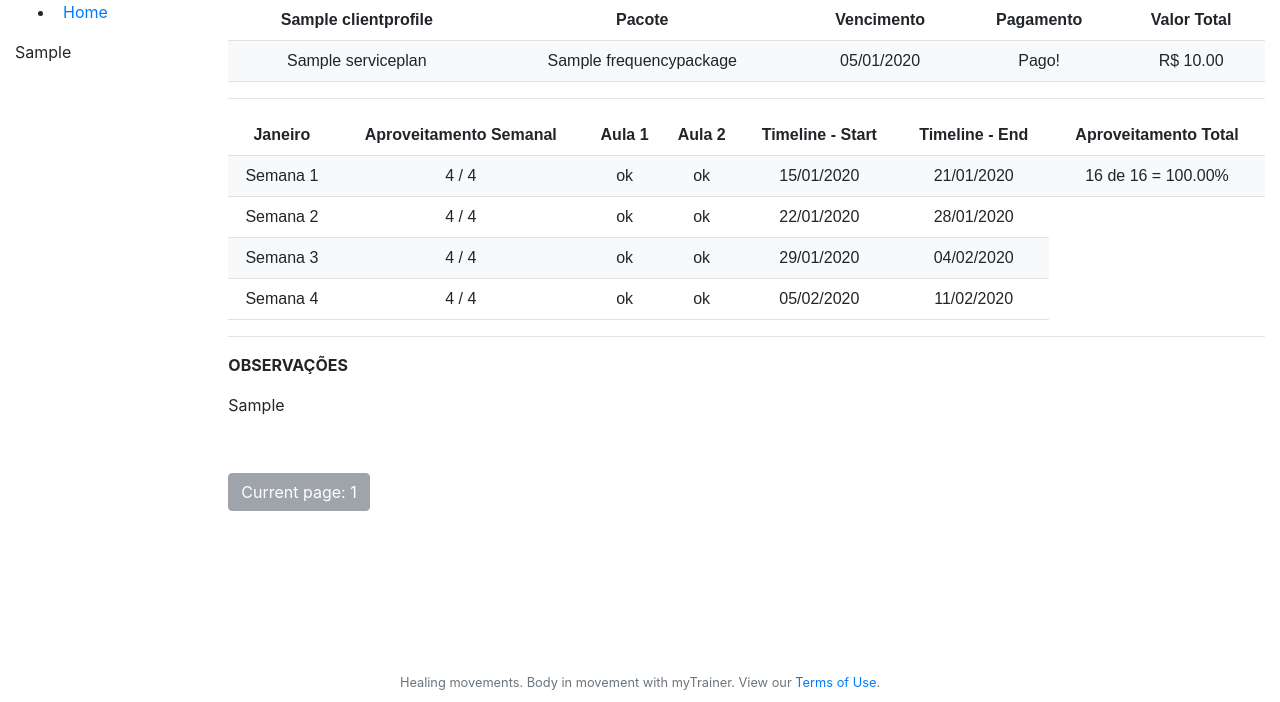
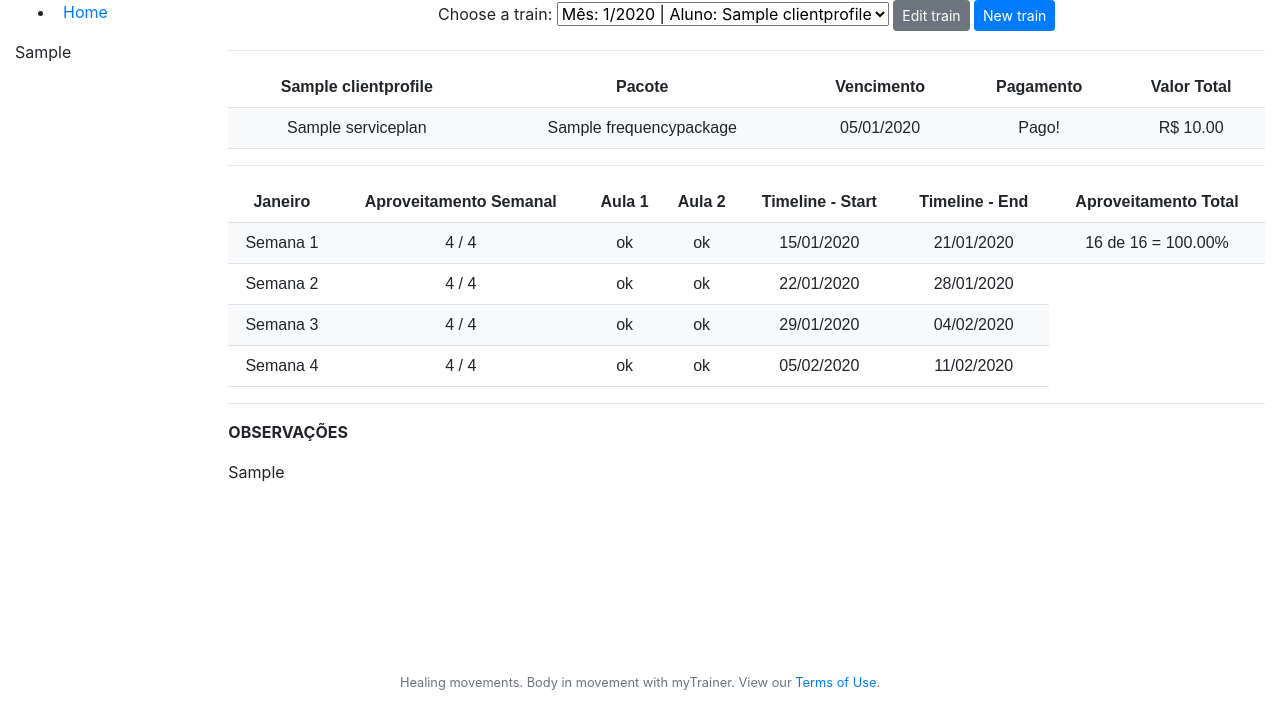
Before and after one commit to BrunoDVolpe/mytrainer, a Django app: page /trainer/client/1/1/ in a window 1280 px wide. Shown: the part 98-800 px from the top of the page. Run offline with Django 4.2, Linux system fonts and the light colour scheme; a user stored in the database is signed in; tables that the repository leaves empty hold one stand-in row (values such as "Sample post").

Commit message:
Changed cl-train. Added cl-detail & tr-update
- Remove Paginator from client train's page
- Changed client-detail to client-train
- Changed the client-train to use no Paginator
- Added the new client-detail showing trains options
- Personal trainer access validation to client's data
- Observations and payment option into train's update form
- Added client's train update

```diff
--- a/templates/client_detail.html
+++ b/templates/client_detail.html
@@ -3,129 +3,28 @@
 {% block title %}Cliente{% endblock %}
 
 {% block content %}
-    {% for obj in page_obj %}
     <table>
         <tr>
             <th>{{ queryset.name }}</th>
             <th>Pacote</th>
-            <th>Vencimento</th>
-            <th>Pagamento</th>
-            <th>Valor Total</th>
+            <th>Vencimento dia</th>
+            <th>Mensalidade</th>
         </tr>
         <tr>
             <td>{{ queryset.plan.service }}</td>
             <td>{{ queryset.plan.package }}</td>
-            <td>{{ queryset.payment_date|stringformat:"02d" }}/{{ obj.begins_at.initial|date:"m/Y" }}</td>
-            <td>{% if obj.payment_status %}Pago!{% else %}Em aberto{%endif%}</td>
+            <td>{{ queryset.payment_date|stringformat:"02d" }}</td>
             <td>R$ {{ queryset.plan.price }}</td>
         </tr>
     </table>
 
     <hr>
 
-    <table>
-        <tr>
-            <th>{{ obj.begins_at.get_month }}</th>
-            <th>Aproveitamento Semanal</th>
-            <th>Aula 1</th>
-            <th>Aula 2</th>
-            {% if queryset.plan.package.month_frequency >= 12 %}
-            <th>Aula 3</th>
-            {% endif %}
-            {% if queryset.plan.package.month_frequency >= 16 %}
-            <th>Aula 4</th>
-            {% endif %}
-            <th>Timeline - Start</th>
-            <th>Timeline - End</th>
-            <th>Aproveitamento Total</th>
-        </tr>
-        <tr>
-            <td>Semana 1</td>
-            <td>{{ obj.get_week_efficiency.week_1 }}</td>
-            <td>{{ obj.class1_status }}</td>
-            <td>{{ obj.class2_status }}</td>
-            {% if queryset.plan.package.month_frequency >= 12 %}
-            <th>{{ obj.class3_status }}</th>
-            {% endif %}
-            {% if queryset.plan.package.month_frequency >= 16 %}
-            <th>{{ obj.class4_status }}</th>
-            {% endif %}
-            <td>{{ obj.begins_at.get_weeks.week_1_start }}</td>
-            <td>{{ obj.begins_at.get_weeks.week_1_end }}</td>
-            <td>{{ obj.get_month_efficiency }}</td>
-        </tr>
-        <tr>
-            <td>Semana 2</td>
-            <td>{{ obj.get_week_efficiency.week_2 }}</td>
-            <td>{{ obj.class5_status }}</td>
-            <td>{{ obj.class6_status }}</td>
-            {% if queryset.plan.package.month_frequency >= 12 %}
-            <th>{{ obj.class7_status }}</th>
-            {% endif %}
-            {% if queryset.plan.package.month_frequency >= 16 %}
-            <th>{{ obj.class8_status }}</th>
-            {% endif %}
-            <td>{{ obj.begins_at.get_weeks.week_2_start }}</td>
-            <td>{{ obj.begins_at.get_weeks.week_2_end }}</td>
-        </tr>
-        <tr>
-            <td>Semana 3</td>
-            <td>{{ obj.get_week_efficiency.week_3 }}</td>
-            <td>{{ obj.class9_status }}</td>
-            <td>{{ obj.class10_status }}</td>
-            {% if queryset.plan.package.month_frequency >= 12 %}
-            <th>{{ obj.class11_status }}</th>
-            {% endif %}
-            {% if queryset.plan.package.month_frequency >= 16 %}
-            <th>{{ obj.class12_status }}</th>
-            {% endif %}
-            <td>{{ obj.begins_at.get_weeks.week_3_start }}</td>
-            <td>{{ obj.begins_at.get_weeks.week_3_end }}</td>
-        </tr>
-        <tr>
-            <td>Semana 4</td>
-            <td>{{ obj.get_week_efficiency.week_4 }}</td>
-            <td>{{ obj.class13_status }}</td>
-            <td>{{ obj.class14_status }}</td>
-            {% if queryset.plan.package.month_frequency >= 12 %}
-            <th>{{ obj.class15_status }}</th>
-            {% endif %}
-            {% if queryset.plan.package.month_frequency >= 16 %}
-            <th>{{ obj.class16_status }}</th>
-            {% endif %}
-            <td>{{ obj.begins_at.get_weeks.week_4_start }}</td>
-            <td>{{ obj.begins_at.get_weeks.week_4_end }}</td>
-        </tr>
-    </table>
-    <hr>
-    <div class="height-train-observations">
-        <p class="text-left"><b>OBSERVAÇÕES</b></p>
-        <p class="text-left">{{ obj.observations }}</p>
-    </div>
-    {% endfor %}
-
-    <!-- Pagination -->
-    <div class="btn-toolbar pagination" role="toolbar" aria-label="Toolbar with button groups">
-        <span class="step-links">
-            {% if page_obj.has_previous %}
-            <div class="btn-group" role="group" aria-label="First group">
-                <a href="?train=1" class="btn btn-secondary" role="button">&laquo; first</a>
-                <a href="?train={{ page_obj.previous_page_number }}" class="btn btn-secondary" role="button">previous</a>
-            </div>
-            {% endif %}
-
-            <div class="btn-group" role="group" aria-label="Second group">
-                <span class="current">
-                    <a href="" class="btn btn-secondary disabled" role="button">Current page: {{ page_obj.number }}</a>
-                </span>
-            </div>
-
-            {% if page_obj.has_next %}
-            <div class="btn-group" role="group" aria-label="Third group">
-                <a href="?train={{ page_obj.next_page_number }}" class="btn btn-secondary" role="button">next</a>
-                <a href="?train={{ page_obj.paginator.num_pages }}" class="btn btn-secondary" role="button">last &raquo;</a>
-            </div>
-            {% endif %}
-        </span>
-    </div>
+    <label for="train-select">Choose a train:</label>
+    <select name="train" id="train-select" onchange='if(this.value != 0) { window.location = $(this).val(); }'>
+        <option value="" selected disabled>--Please choose a train--</option>
+        {% for train in trains %}
+        <option value="{{ train.get_absolute_url }}">{{ train }}</option>
+        {% endfor %}
+    </select>
 {% endblock %}
--- /dev/null
+++ b/templates/client_train.html
@@ -0,0 +1,121 @@
+{% extends 'layout.html' %}
+
+{% block title %}Cliente{% endblock %}
+
+{% block content %}
+        <span>
+            <label for="train-select">Choose a train:</label>
+            <select name="train" id="train-select" onchange='if(this.value != 0 && this.value != "{{ obj.get_absolute_url }}") { window.location = $(this).val(); }'>
+                <option value="{{ obj.get_absolute_url }}" selected disabled>{{ obj }}</option>
+                {% for train in trains %}
+                    {% if train != obj %}
+                        <option value="{{ train.get_absolute_url }}">{{ train }}</option>
+                    {% endif %}
+                {% endfor %}
+            </select>
+            <a href="update" class="btn btn-secondary btn-sm" role="button">Edit train</a>
+            <a href="" class="btn btn-primary btn-sm" role="button">New train</a>
+        </span>
+
+    <hr>
+
+    <table>
+        <tr>
+            <th>{{ queryset.name }}</th>
+            <th>Pacote</th>
+            <th>Vencimento</th>
+            <th>Pagamento</th>
+            <th>Valor Total</th>
+        </tr>
+        <tr>
+            <td>{{ queryset.plan.service }}</td>
+            <td>{{ queryset.plan.package }}</td>
+            <td>{{ queryset.payment_date|stringformat:"02d" }}/{{ obj.begins_at.initial|date:"m/Y" }}</td>
+            <td>{% if obj.payment_status %}Pago!{% else %}Em aberto{%endif%}</td>
+            <td>R$ {{ queryset.plan.price }}</td>
+        </tr>
+    </table>
+
+    <hr>
+
+    <table>
+        <tr>
+            <th>{{ obj.begins_at.get_month }}</th>
+            <th>Aproveitamento Semanal</th>
+            <th>Aula 1</th>
+            <th>Aula 2</th>
+            {% if queryset.plan.package.month_frequency >= 12 %}
+            <th>Aula 3</th>
+            {% endif %}
+            {% if queryset.plan.package.month_frequency >= 16 %}
+            <th>Aula 4</th>
+            {% endif %}
+            <th>Timeline - Start</th>
+            <th>Timeline - End</th>
+            <th>Aproveitamento Total</th>
+        </tr>
+        <tr>
+            <td>Semana 1</td>
+            <td>{{ obj.get_week_efficiency.week_1 }}</td>
+            <td>{{ obj.class1_status }}</td>
+            <td>{{ obj.class2_status }}</td>
+            {% if queryset.plan.package.month_frequency >= 12 %}
+            <th>{{ obj.class3_status }}</th>
+            {% endif %}
+            {% if queryset.plan.package.month_frequency >= 16 %}
+            <th>{{ obj.class4_status }}</th>
+            {% endif %}
+            <td>{{ obj.begins_at.get_weeks.week_1_start }}</td>
+            <td>{{ obj.begins_at.get_weeks.week_1_end }}</td>
+            <td>{{ obj.get_month_efficiency }}</td>
+        </tr>
+        <tr>
+            <td>Semana 2</td>
+            <td>{{ obj.get_week_efficiency.week_2 }}</td>
+            <td>{{ obj.class5_status }}</td>
+            <td>{{ obj.class6_status }}</td>
+            {% if queryset.plan.package.month_frequency >= 12 %}
+            <th>{{ obj.class7_status }}</th>
+            {% endif %}
+            {% if queryset.plan.package.month_frequency >= 16 %}
+            <th>{{ obj.class8_status }}</th>
+            {% endif %}
+            <td>{{ obj.begins_at.get_weeks.week_2_start }}</td>
+            <td>{{ obj.begins_at.get_weeks.week_2_end }}</td>
+        </tr>
+        <tr>
+            <td>Semana 3</td>
+            <td>{{ obj.get_week_efficiency.week_3 }}</td>
+            <td>{{ obj.class9_status }}</td>
+            <td>{{ obj.class10_status }}</td>
+            {% if queryset.plan.package.month_frequency >= 12 %}
+            <th>{{ obj.class11_status }}</th>
+            {% endif %}
+            {% if queryset.plan.package.month_frequency >= 16 %}
+            <th>{{ obj.class12_status }}</th>
+            {% endif %}
+            <td>{{ obj.begins_at.get_weeks.week_3_start }}</td>
+            <td>{{ obj.begins_at.get_weeks.week_3_end }}</td>
+        </tr>
+        <tr>
+            <td>Semana 4</td>
+            <td>{{ obj.get_week_efficiency.week_4 }}</td>
+            <td>{{ obj.class13_status }}</td>
+            <td>{{ obj.class14_status }}</td>
+            {% if queryset.plan.package.month_frequency >= 12 %}
+            <th>{{ obj.class15_status }}</th>
+            {% endif %}
+            {% if queryset.plan.package.month_frequency >= 16 %}
+            <th>{{ obj.class16_status }}</th>
+            {% endif %}
+            <td>{{ obj.begins_at.get_weeks.week_4_start }}</td>
+            <td>{{ obj.begins_at.get_weeks.week_4_end }}</td>
+        </tr>
+    </table>
+    <hr>
+    <div class="train-observations">
+        <p class="text-left"><b>OBSERVAÇÕES</b></p>
+        <p class="text-left">{{ obj.observations }}</p>
+    </div>
+
+{% endblock %}
--- a/trainer/static/css/styles.css
+++ b/trainer/static/css/styles.css
@@ -132,7 +132,10 @@ small {
     padding-top: 20px;
 }
 
-.height-train-observations {
-    height: 100px;
-    max-height: 100px;
+.train-observations {
+    height: auto;
 }
+
+.train-observations textarea {
+    width: 100%;
+}
--- a/trainer/urls.py
+++ b/trainer/urls.py
@@ -3,8 +3,9 @@ from trainer import views
 
 urlpatterns = [
     path('clients/', views.clientsList, name='clients-list'),
-    path('client/<int:id>/', views.clientDetail, name='client-detail'),
-    path('client/<int:id>/<int:pk_train>/', views.clientDetail, name='client-detail'),
-    path('client/<int:id>/<int:pk_train>/update/', views.clientTrainUpdate, name='client-train-update'),
+    path('client/<int:client_id>/', views.clientDetail, name='client-detail'),
+    path('client/<int:client_id>/<int:pk_train>/', views.clientTrain, name='client-train'),
+    #path('client/<int:client_id>/create/', views.clientTrainCreate, name='client-train-create'),
+    path('client/<int:client_id>/<int:pk_train>/update/', views.clientTrainUpdate, name='client-train-update'),
     path('clients/create', views.clientCreate, name='client-create'),
 ]
--- a/trainer/views.py
+++ b/trainer/views.py
@@ -1,9 +1,11 @@
 from django.shortcuts import render, get_object_or_404, redirect
 from django.core.paginator import Paginator
+from django.core.exceptions import PermissionDenied
 from .models import ClientProfile, TrainingInstance, TrainerProfile
 from .forms import TrainingInstanceUpdateForm, ClientProfileForm
 from django.contrib.auth.decorators import login_required, permission_required
 from django.contrib.auth.models import User
+from django.urls import reverse
 
 # Create your views here.
 @permission_required('trainer.personal_trainer')
@@ -15,33 +17,57 @@ def clientsList(request, *args, **kwargs):
     }
     return render(request, 'clients_list.html', context)
 
+
 @login_required
-def clientDetail(request, id=id, pk_train=None, *args, **kwargs):
-    queryset = get_object_or_404(ClientProfile, id=id)
-    objs = TrainingInstance.objects.filter(client_id=id).order_by('-begins_at')
-    # Pagination
-    paginator = Paginator(objs, 1)
-    page_number = request.GET.get("train", objs.count())
-    page_obj = paginator.get_page(page_number)
+def clientDetail(request, client_id):
+    queryset = get_object_or_404(ClientProfile, id=client_id)
+    objs = TrainingInstance.objects.filter(client_id=client_id).order_by('-begins_at')
+
+    # Validating access to client's info
+    if get_object_or_404(TrainerProfile, user=request.user) != queryset.personal_trainer:
+        raise PermissionDenied()
 
     context = {
         'queryset': queryset,
-        'page_obj': page_obj
+        'trains': objs,
     }
     return render(request, 'client_detail.html',context)
 
+
+@login_required
+def clientTrain(request, client_id, pk_train, *args, **kwargs):
+    queryset = get_object_or_404(ClientProfile, id=client_id)
+    # Validating access to client's info
+    if get_object_or_404(TrainerProfile, user=request.user) != queryset.personal_trainer:
+        raise PermissionDenied()
+    trains = TrainingInstance.objects.filter(client_id=client_id).order_by('-begins_at')
+    obj = get_object_or_404(TrainingInstance, client_id=client_id, pk=pk_train)
+
+    context = {
+        'queryset': queryset,
+        'obj': obj,
+        'trains': trains,
+    }
+    return render(request, 'client_train.html',context)
+
+
 @permission_required('trainer.personal_trainer')
 @login_required
-def clientTrainUpdate(request, id, pk_train, *args, **kwargs):
-    queryset = get_object_or_404(ClientProfile, id=id)
-    obj = get_object_or_404(TrainingInstance, client_id=id, pk=pk_train)
+def clientTrainUpdate(request, client_id, pk_train, *args, **kwargs):
+    queryset = get_object_or_404(ClientProfile, id=client_id)
+    # Validating access to client's info
+    if get_object_or_404(TrainerProfile, user=request.user) != queryset.personal_trainer:
+        raise PermissionDenied()
+    obj = get_object_or_404(TrainingInstance, client_id=client_id, pk=pk_train)
     form = TrainingInstanceUpdateForm(request.POST or None, instance=obj)
 
-    if form.is_valid():
-        print("form válido")
-    else:
-        print("form inválido")
-        form = TrainingInstanceUpdateForm(None, instance=obj)
+    if request.method == 'POST':
+        if form.is_valid():
+            form.save()
+            # Redirect to a success page.
+            return redirect(reverse("client-train", args=[client_id, pk_train]))
+        else:
+            print("form inválido") # Just validation
 
     context = {
         'queryset': queryset,
@@ -54,7 +80,6 @@ def clientTrainUpdate(request, id, pk_train, *args, **kwargs):
 @permission_required('trainer.personal_trainer')
 @login_required
 def clientCreate(request):
-    user = request.user
     form = ClientProfileForm(request.POST or None)
     if request.method == 'POST':
         # Create a form instance with POST data.
```
Also changed, not shown: templates/client_train_update.html (+12 -4 lines), trainer/forms.py (+5 -10 lines), trainer/models.py (+8 -2 lines).
